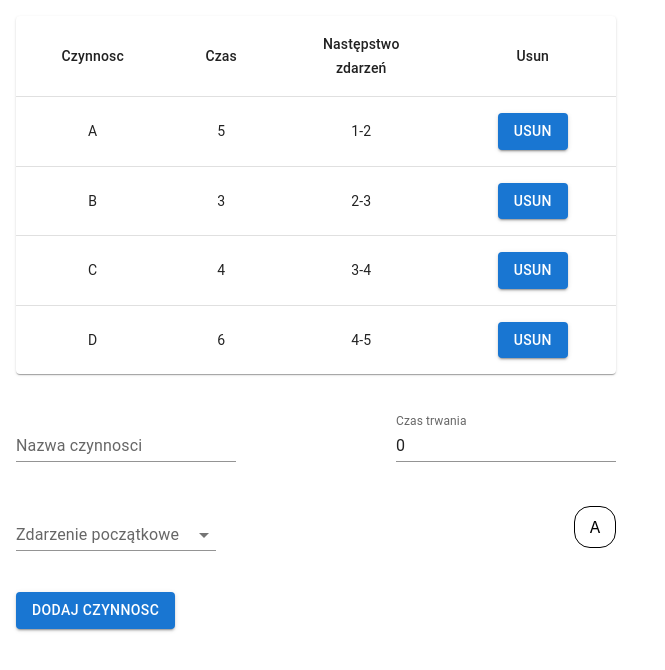
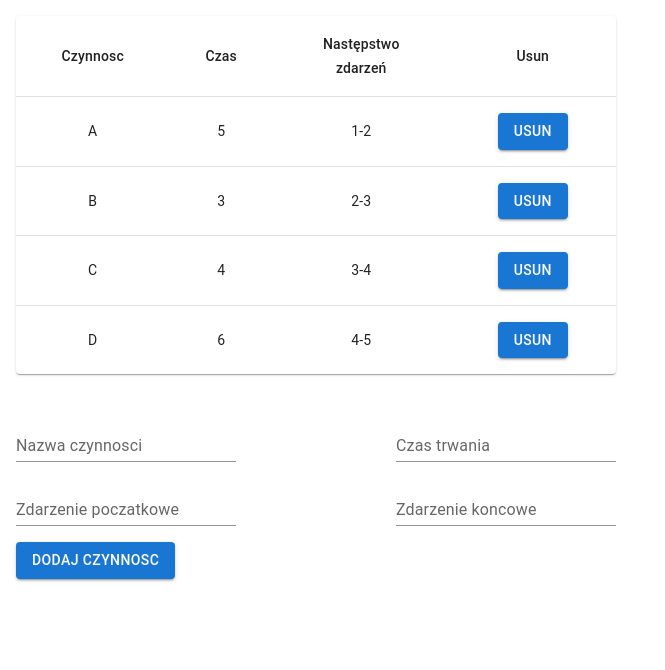
Before and after one commit to mkmak2/CPM, a React (Create React App) app: page / in a window 1280 px wide. Shown: the top 670 px of the page, without its empty margins (0-665 px from the left). Built offline with nearby package versions, Linux system fonts and the light colour scheme.

Commit message:
Form validation and finding start activity

```diff
--- a/src/App.tsx
+++ b/src/App.tsx
@@ -3,6 +3,7 @@ import {Task} from '../types/types'
 import EntryDataTable from './components/EntryDataTable/EntryDataTable'
 import { Box } from "@mui/material";
 import NewDataForm from "./components/NewDataForm/NewDataForm";
+import {findStartActivity} from './utils/utils'
 
 const tmpData: Task[] = [
   {
@@ -23,8 +24,9 @@ const tmpData: Task[] = [
     startActivity: 3,
     endActivity: 4
   },
-  {id: 'D',
-  time: 6,
+  {
+    id: 'D',
+    time: 6,
     startActivity: 4,
     endActivity: 5
   }
@@ -49,8 +51,9 @@ function App() {
     display='flex-col'
     gap={4}
     p={2}>
+      {findStartActivity(entryData).error}
       <EntryDataTable data={entryData} onClick={deleteStep}/>
-      <NewDataForm steps={entryData} onSubmit={addStep}/>
+      <NewDataForm onSubmit={addStep}/>
     </Box>
   );
 }
--- a/src/components/NewDataForm/ConnectedActivity.tsx
+++ /dev/null
@@ -1,22 +0,0 @@
-import React from 'react'
-import { Box } from '@mui/material'
-
-const ConnectedActivity = () => {
-  return (
-    <Box
-    height={40}
-    width={40}
-    display='flex'
-    justifyContent='center'
-    alignItems='center'
-    sx={{
-      borderRadius: '16px',
-      border: 1,
-      borderColor: 'grey'
-    }}>
-      A
-    </Box>
-  )
-}
-
-export default ConnectedActivity
--- a/src/components/NewDataForm/NewDataForm.tsx
+++ b/src/components/NewDataForm/NewDataForm.tsx
@@ -1,36 +1,44 @@
 import React, { useState } from 'react'
 import Box from '@mui/material/Box'
-import { TextField, FormControl, InputLabel, Select, MenuItem, Button } from '@mui/material'
-import ConnectedActivity from './ConnectedActivity'
+import { TextField, Button } from '@mui/material'
 import { Task } from '../../../types/types'
+import { forEachChild } from 'typescript'
 
 interface Props {
-  steps: Task[],
   onSubmit: (step: Task) => void
 }
 
-const NewDataForm = ({steps, onSubmit}: Props) => {
+const NewDataForm = ({onSubmit}: Props) => {
 
   const [stepData, setStepData] = useState<Task>({id: '', time: 0, startActivity: 0, endActivity:0})
+  const [error, setError] = useState<string>('')
 
   const handleChange = (e: any) => {
     const {name, value} = e.target
+    if(name !== 'id')
+      setStepData((prevData) => ({...prevData, [name]: parseInt(value)}))
+    else
     setStepData((prevData) => ({...prevData, [name]: value}))
   }
 
   const validation = () => {
-    if(stepData.id === '')
+
+    const isEmpty = (value: any) => value === 0 || value === '';
+
+    if(Object.values(stepData).some(isEmpty)) {
+      setError('Wypelnij wszytskie pola')
       return 0
-    if(stepData.time === 0)
-      return 0
+    }
 
+    setError('')
     return 1;
   }
 
-  const addActivity = (e: any) => {
-    console.log("hej")
-    if(validation())
+  const addActivity = () => {
+    if(validation()){
       onSubmit(stepData)
+      setStepData({id: '', time: 0, startActivity: 0, endActivity:0})
+   }
 
   }
 
@@ -56,57 +64,37 @@ const NewDataForm = ({steps, onSubmit}: Props) => {
           label="Czas trwania"
           variant="standard"
           name="time"
-        value={stepData.time}
+          value={stepData.time ? stepData.time : ''}
           onChange={(e) => handleChange(e)}
           sx={{display: 'block'}}/>
       </Box>
       <Box
         display='flex'
-      justifyContent={'space-between'}
-      alignItems='center'
+        justifyContent='space-between'
         width={600}
-      height={50}
-      mt={5}>
-        {steps.length ? (
-        <FormControl variant="standard" sx={{ minWidth: 200 }}>
-          <InputLabel id="demo-simple-select-label">Zdarzenie początkowe</InputLabel>
-          <Select
-            labelId="demo-simple-select-label"
-            id="demo-simple-select"
-            label="Age"
-          >
-            {steps.map(s => (
-                <MenuItem value={s.id}>{s.id}</MenuItem>
-              ))}
-          </Select>
-
-        </FormControl>
-          ): (
-            <FormControl variant="standard" sx={{ minWidth: 200 }}>
-            <InputLabel id="demo-simple-select-label">---</InputLabel>
-            <Select
-              labelId="demo-simple-select-label"
-              id="demo-simple-select"
-              label="Age"
-            >
-            </Select>
-          </FormControl>
-        )}
-
-
-
-        <Box
-        display='flex'
-        gap={2}
-        >
-          <ConnectedActivity/>
-        </Box>
+        mt={2}>
+        <TextField
+          id="standard-basic"
+          label="Zdarzenie poczatkowe"
+          variant="standard"
+          name="startActivity"
+          value={stepData.startActivity ? stepData.startActivity : ''}
+          onChange={(e) => handleChange(e)}/>
+        <TextField
+          id="standard-basic"
+          label="Zdarzenie koncowe"
+          variant="standard"
+          name="endActivity"
+          value={stepData.endActivity ? stepData.endActivity : ''}
+          onChange={(e) => handleChange(e)}
+          sx={{display: 'block'}}/>
       </Box>
 
-      <Box
-        mt={5}
-      >
-        <Button variant="contained" onClick={(e) => addActivity(e)}>Dodaj czynnosc </Button>
+      <Box mt={2} >
+        <Button variant="contained" onClick={(e) => addActivity()}>Dodaj czynnosc </Button>
+        <Box mt={2} color='red'>
+          <span>{error}</span>
+        </Box>
       </Box>
     </Box>
   )
--- /dev/null
+++ b/src/utils/utils.ts
@@ -0,0 +1,56 @@
+import {Task} from '../../types/types'
+
+export const findStartActivity = (tasks: Task[]) => {
+    //wyszukanie zdarzenia, ktore wsytepuje jedynie jako poczatkowe w czynnosciach
+        let result = {
+            status: false,
+            id: 0,
+            error: ''
+        }
+        //pobranie wszytskich indeksow zdarzen
+        const startIds: number[] = []
+        const endIds: number[] = []
+        tasks.forEach(t => {
+            if(!startIds.includes(t.startActivity))
+                startIds.push(t.startActivity)
+            if(!endIds.includes(t.endActivity))
+                endIds.push(t.endActivity)
+        })
+
+        const startActivity = startIds.filter(a => !endIds.includes(a))
+
+        switch(startActivity.length) {
+            case 0:
+                result = {
+                    status: false,
+                    id: 0,
+                    error: 'Brak zdarzenia poczatkowego'
+                }
+                break
+            case 1:
+                result = {
+                    status: true,
+                    id: startActivity[0],
+                    error: ''
+                }
+                break
+            default:
+                result = {
+                    status: false,
+                    id: 0,
+                    error: 'Istnieje wiecej niz jedno zdarzenie poczatkowe'
+                }
+        }
+
+        return result
+}
+
+export const findEndActivity = () => {
+    //wyszukanie zdarzenia, ktore wsytepuje jedynie jako koncowe w czynnosciach
+
+    //jesli istnieje - zwracamy true, jesli nie zwracamy false
+
+    //sprawdzenie czy istnieje weicej niz jedno takie zdarzenie
+
+    //jesli nie - zwracamy true, jesli tak zwracmy blad
+}
```
Also changed, not shown: 1 other file (tests, documents, lock files or other folders). Lines whose indentation alone changed are shown as unchanged.
